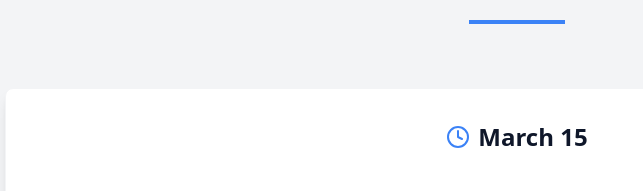
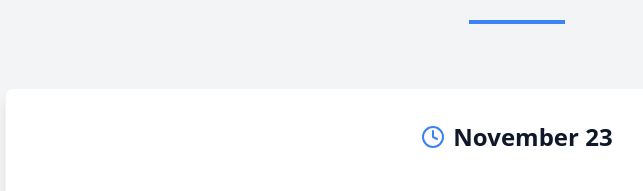
Before and after one commit to bhasinagam/ROCS, a React (Vite) app: page / in a window 1280 px wide. Shown: the part 2920-3111 px from the top of the page, without its empty margins (123-766 px from the left). Built offline with nearby package versions, Linux system fonts and the light colour scheme.

Commit message:
Update Schedule.tsx

```diff
--- a/src/components/Schedule.tsx
+++ b/src/components/Schedule.tsx
@@ -74,7 +74,7 @@ export function Schedule() {
         >
           <h3 className="text-2xl font-bold mb-10 text-slate-900 flex items-center justify-center">
             <Clock className="mr-2 text-blue-500" />
-            March 15
+            November 23
           </h3>
 
           <div className="space-y-12">
```
